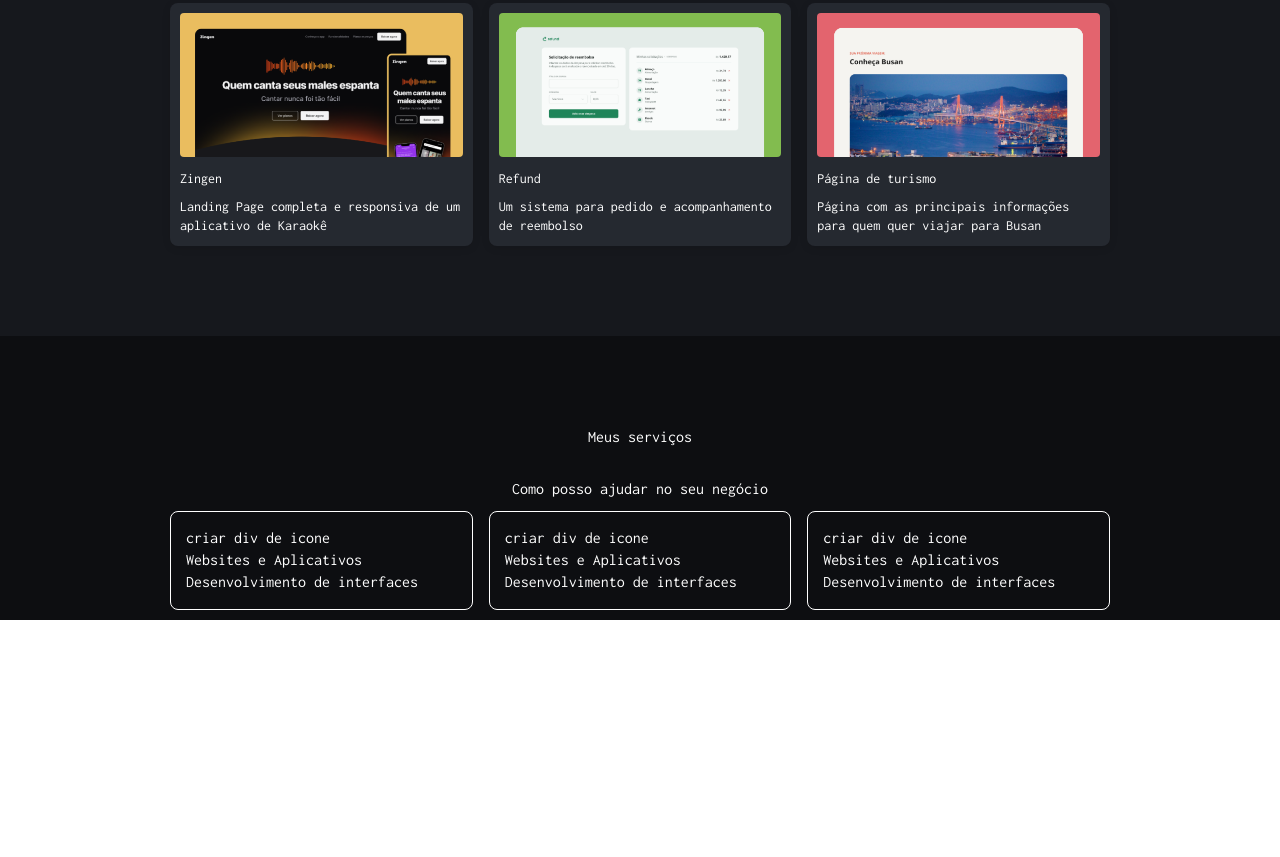
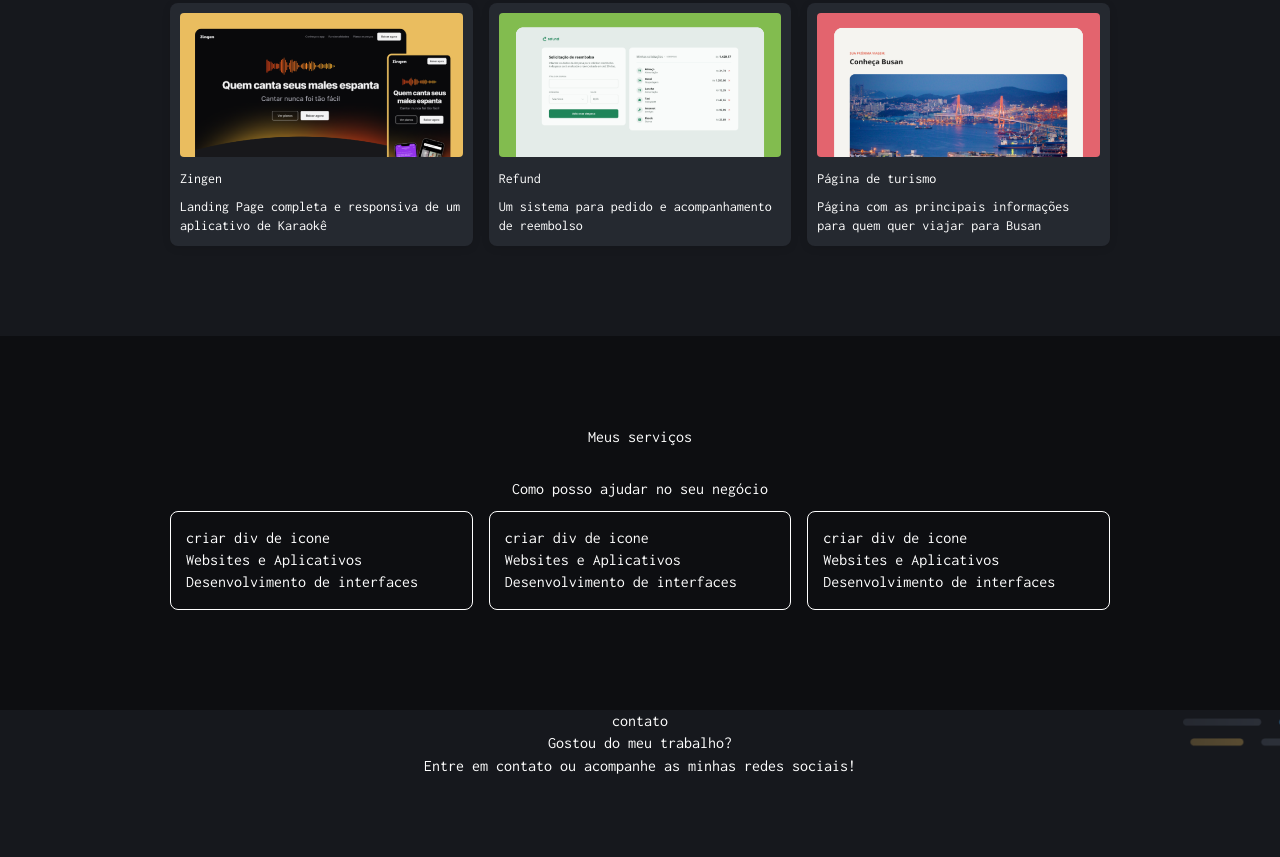
Before and after one commit to Gustavolimapereira/portifolio-dev, a plain HTML site: page index.html in a window 1280 px wide. Shown: the part 1030-1887 px from the top of the page. Before the commit the page ends 1650 px from the top, so only its background shows below. Drawn offline with Linux system fonts and the light colour scheme.

Commit message:
update cod

```diff
--- a/index.html
+++ b/index.html
@@ -101,6 +101,18 @@
                 </div>
             </div>
         </section>
+        <section>
+            <div class="contato">
+                <div class="container4">
+                    <p>contato</p>
+                    <p>Gostou do meu trabalho?</p>
+                    <p>Entre em contato ou acompanhe as minhas redes sociais!</p>
+
+
+
+                </div>
+            </div>
+        </section>
     </main>
 </body>
 </html>
--- /dev/null
+++ b/styles/contato.css
@@ -0,0 +1,16 @@
+.contato {
+    background-color: #16181d;
+    padding-bottom: 80px;
+    background-image: url(../assets/Background_Contacts.png);
+    background-size: cover;
+    background-position: center;
+    background-repeat: no-repeat;
+}
+
+.container4 {
+    max-width: 960px;
+    margin-inline: auto;
+    text-align: center;
+
+
+}
--- a/styles/index.css
+++ b/styles/index.css
@@ -2,3 +2,4 @@
 @import url(quemsou.css);
 @import url(trabalhos.css);
 @import url(servicos.css);
+@import url(contato.css);
--- a/styles/servicos.css
+++ b/styles/servicos.css
@@ -6,6 +6,7 @@
     max-width: 960px;
     margin-inline: auto;
     text-align: center;
+    padding-bottom: 90px;
 }
 
 .titles3 {
```
